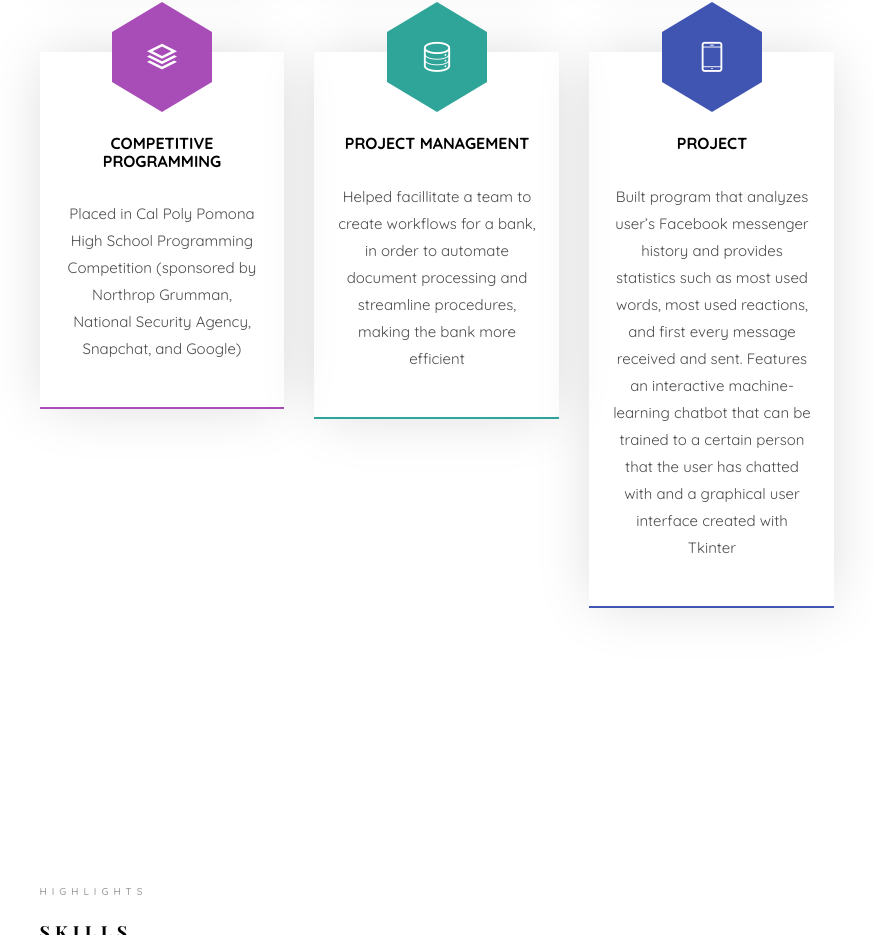
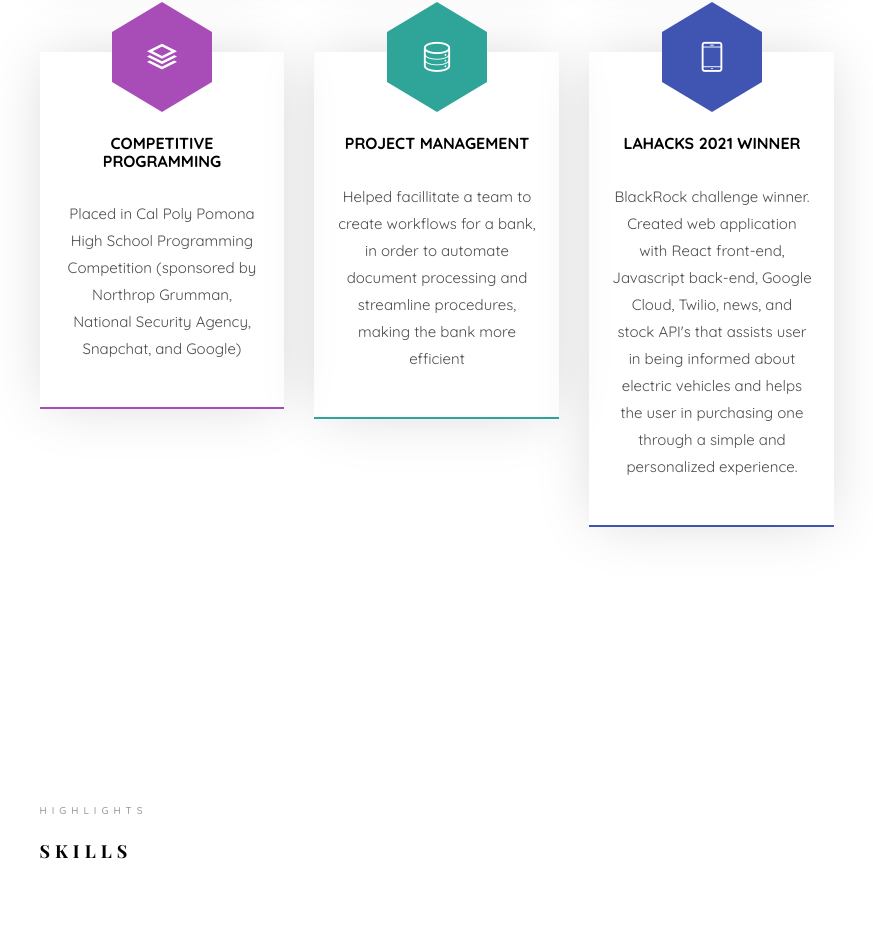
Before and after one commit to anderson-tsai/anderson-tsai.github.io, a plain HTML site: page index.html in a window 1280 px wide. Shown: the part 2149-3084 px from the top of the page, without its empty margins (353-1226 px from the left). Drawn offline with nearby package versions, Linux system fonts and the light colour scheme; files whose address does not match are found by name; a web font is replaced by a local one.

Commit message:
Changed project highlight and added course

```diff
--- a/index.html
+++ b/index.html
@@ -254,8 +254,8 @@
 									<i class="icon-phone3"></i>
 								</span>
 								<div class="desc">
-									<h3>Project</h3>
-									<p>Built program that analyzes user’s Facebook messenger history and provides statistics such as most used words, most used reactions, and first every message received and sent. Features an interactive machine-learning chatbot that can be trained to a certain person that the user has chatted with and a graphical user interface created with Tkinter</p>
+									<h3>LAHacks 2021 Winner</h3>
+									<p>BlackRock challenge winner. Created web application with React front-end, Javascript back-end, Google Cloud, Twilio, news, and stock API's that assists user in being informed about electric vehicles and helps the user in purchasing one through a simple and personalized experience.</p>
 								</div>
 							</div>
 						</div>
@@ -433,6 +433,7 @@
 														<li>Discrete Mathematics and Probability Theory</li>
 														<li>Efficient Algorithms and Intractable Problems</li>
 														<li>Introduction to Artificial Intelligence</li>
+														<li>Computer Security</li>
 														<li>Designing Information Devices and Systems I and II</li>
 													</ul>
 												</p>
```
